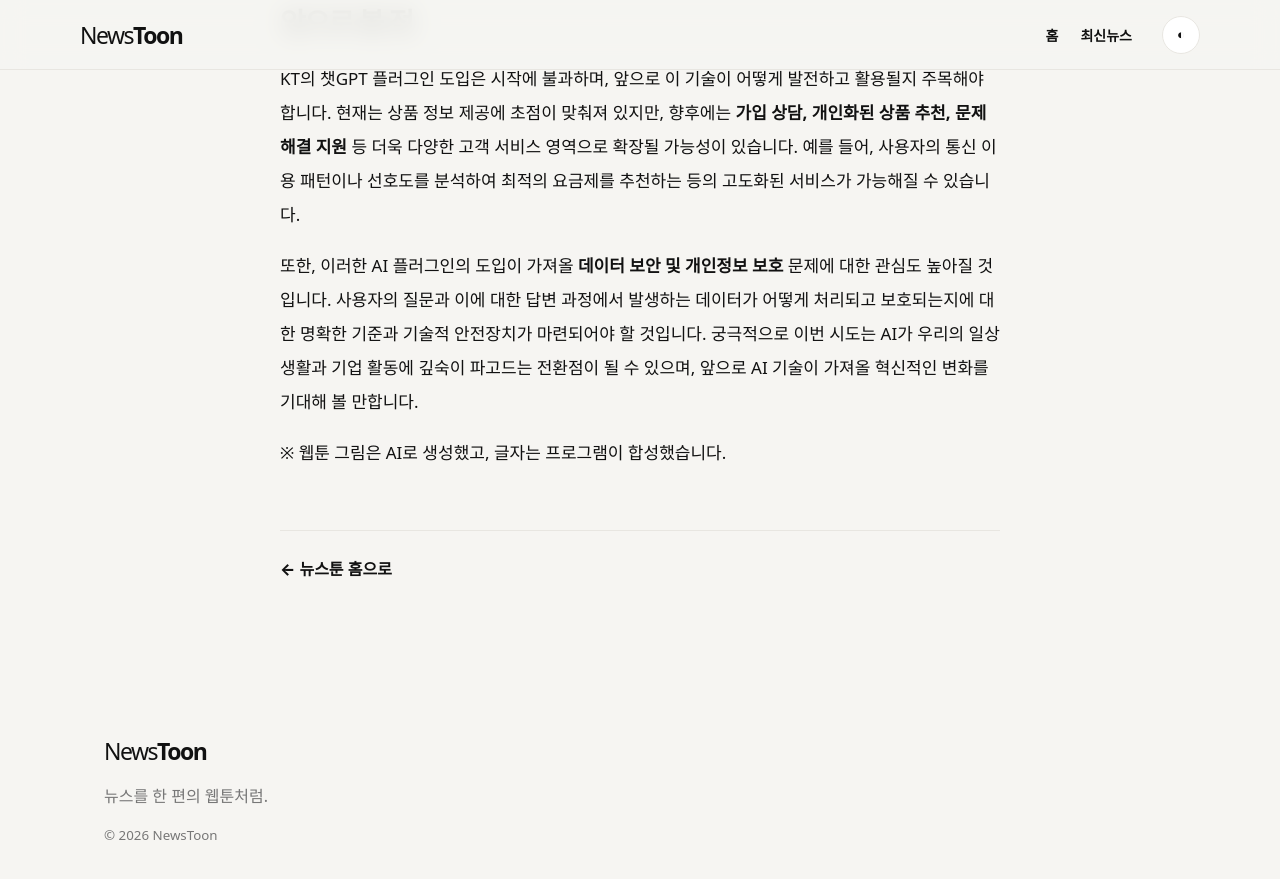
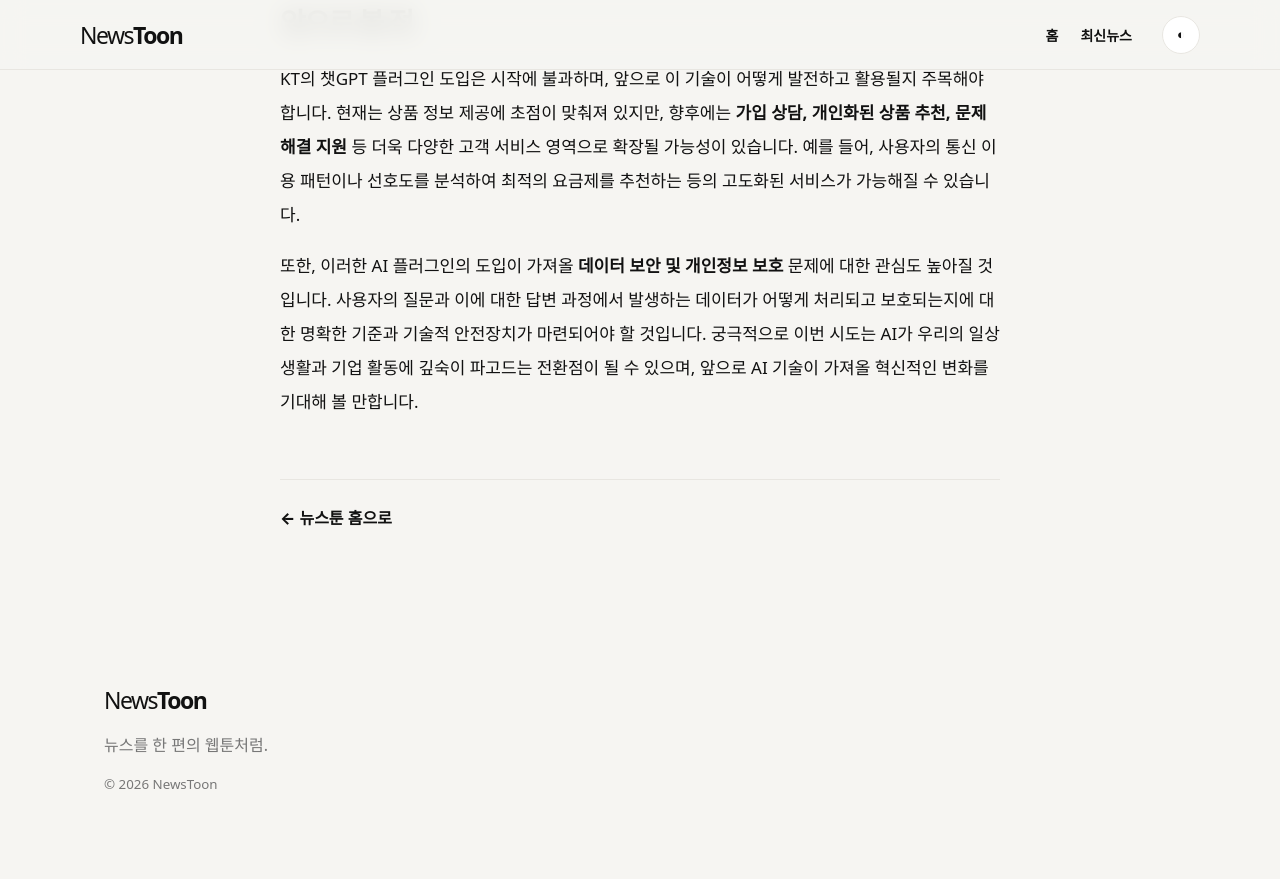
Before and after one commit to sosim13mac/NewsToon, a Jekyll site: the page built from _posts/2026-10-07-kt-chatgpt-product-info-plugin-launch.md, in a window 1280 px wide and 900 px high, scrolled down 9643 px. Shown: the top 879 px of the window. Built offline with Jekyll 4.4.1, drawn with Linux system fonts in a browser that asks for light colours; after the commit the page ends 10492 px from its top, so only the background shows below that.

Commit message:
뉴스툰: 글 끝 AI 안내 문구 제거
Co-Authored-By: Claude Sonnet 5.5 <noreply@anthropic.com>

```diff
--- a/_posts/2026-10-07-kt-chatgpt-product-info-plugin-launch.md
+++ b/_posts/2026-10-07-kt-chatgpt-product-info-plugin-launch.md
@@ -36,5 +36,3 @@ image: /assets/img/2026-10-07-kt-chatgpt-product-info-plugin-launch/cover.jpg
 <p>KT의 챗GPT 플러그인 도입은 시작에 불과하며, 앞으로 이 기술이 어떻게 발전하고 활용될지 주목해야 합니다. 현재는 상품 정보 제공에 초점이 맞춰져 있지만, 향후에는 <strong>가입 상담, 개인화된 상품 추천, 문제 해결 지원</strong> 등 더욱 다양한 고객 서비스 영역으로 확장될 가능성이 있습니다. 예를 들어, 사용자의 통신 이용 패턴이나 선호도를 분석하여 최적의 요금제를 추천하는 등의 고도화된 서비스가 가능해질 수 있습니다.</p>
 <p>또한, 이러한 AI 플러그인의 도입이 가져올 <strong>데이터 보안 및 개인정보 보호</strong> 문제에 대한 관심도 높아질 것입니다. 사용자의 질문과 이에 대한 답변 과정에서 발생하는 데이터가 어떻게 처리되고 보호되는지에 대한 명확한 기준과 기술적 안전장치가 마련되어야 할 것입니다. 궁극적으로 이번 시도는 AI가 우리의 일상생활과 기업 활동에 깊숙이 파고드는 전환점이 될 수 있으며, 앞으로 AI 기술이 가져올 혁신적인 변화를 기대해 볼 만합니다.</p>
 {% endraw %}
-
-<p>※ 웹툰 그림은 AI로 생성했고, 글자는 프로그램이 합성했습니다.</p>
```
Also changed, not shown: _posts/2026-10-08-google-gemini-calling-feature-expansion.md (+0 -2 lines).
